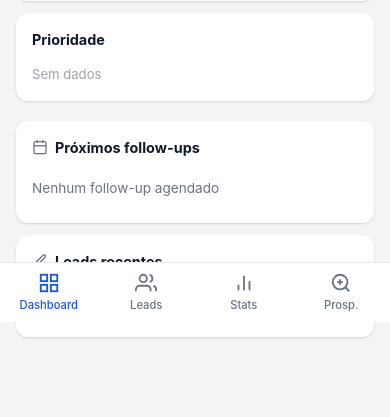
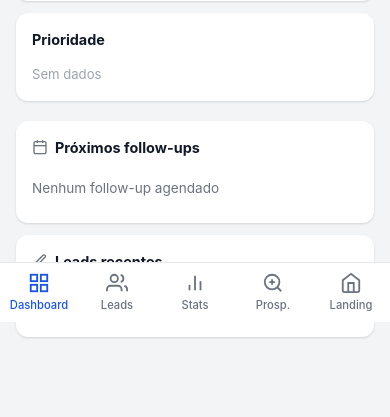
Before and after one commit to Drinhoc/iziprospect, a FastAPI app: page /dashboard in a window 390 px wide. Shown: the part 522-939 px from the top of the page. Run offline with FastAPI, Linux system fonts and the light colour scheme; data that the repository does not hold is empty; some libraries are stand-ins or nearby versions.

Commit message:
feat: add landing page link to sidebar and mobile bottom nav
Adds a "Landing Page" nav item (opens in new tab) to both the desktop
sidebar and the mobile bottom navigation bar.

https://claude.ai/code/session_0154T715L3jnK6FQEQsNQRvk

```diff
--- a/app/templates/base.html
+++ b/app/templates/base.html
@@ -35,6 +35,10 @@
       <a href="/prospeccao" class="nav-item {% if request.url.path == '/prospeccao' %}active{% endif %}">
         <svg viewBox="0 0 24 24" fill="none" stroke="currentColor" stroke-width="2"><circle cx="11" cy="11" r="8"/><line x1="21" y1="21" x2="16.65" y2="16.65"/><line x1="11" y1="8" x2="11" y2="14"/><line x1="8" y1="11" x2="14" y2="11"/></svg>
         Prospecção
+      </a>
+      <a href="/landing" class="nav-item {% if request.url.path == '/landing' %}active{% endif %}" target="_blank">
+        <svg viewBox="0 0 24 24" fill="none" stroke="currentColor" stroke-width="2"><path d="M3 9l9-7 9 7v11a2 2 0 0 1-2 2H5a2 2 0 0 1-2-2z"/><polyline points="9 22 9 12 15 12 15 22"/></svg>
+        Landing Page
       </a>
     </nav>
     <div class="sidebar-footer">
@@ -79,6 +83,10 @@
       <svg viewBox="0 0 24 24" fill="none" stroke="currentColor" stroke-width="2"><circle cx="11" cy="11" r="8"/><line x1="21" y1="21" x2="16.65" y2="16.65"/><line x1="11" y1="8" x2="11" y2="14"/><line x1="8" y1="11" x2="14" y2="11"/></svg>
       <span>Prosp.</span>
     </a>
+    <a href="/landing" class="bnav-item {% if request.url.path == '/landing' %}active{% endif %}" target="_blank">
+      <svg viewBox="0 0 24 24" fill="none" stroke="currentColor" stroke-width="2"><path d="M3 9l9-7 9 7v11a2 2 0 0 1-2 2H5a2 2 0 0 1-2-2z"/><polyline points="9 22 9 12 15 12 15 22"/></svg>
+      <span>Landing</span>
+    </a>
   </nav>
 
   {% block scripts %}{% endblock %}
```
